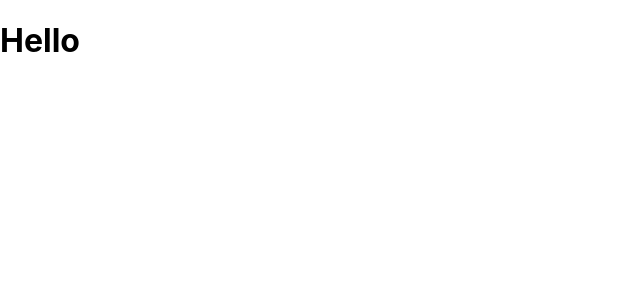
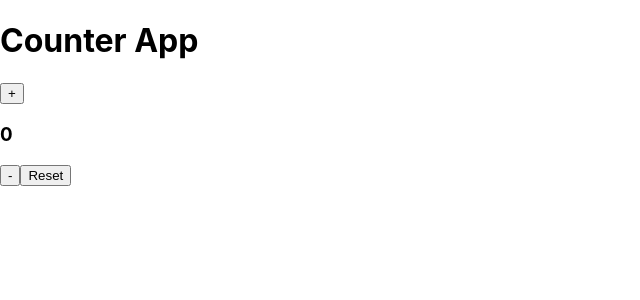
Before and after one commit to AnirbanDutta22/React-Assignments, a React (Create React App) app: page / in a window 1280 px wide. Shown: the top 300 px of the page, without its empty margins (0-640 px from the left). Built offline with nearby package versions, Linux system fonts and the light colour scheme.

Commit message:
Counter app ready

```diff
--- a/src/Assignments/Counter.js
+++ b/src/Assignments/Counter.js
@@ -1,5 +1,29 @@
-export default function Counter(){
-    return(
-        <h1>Hello</h1>
+import React,{useState} from "react";
+
+export default function Counter() {
+    const [count,setCount] = useState(0);
+
+    const countIncrement = (e)=>{
+        setCount(count+1);
+    }
+    const countDecrement = (e)=>{
+        setCount(count-1);
+    }
+    const countReset = (e)=>{
+        setCount(0);
+    }
+
+    let result = count==5?true:false;
+    let result2 = count==-5?true:false;
+    return (
+        <>
+            <h1 className="heading">Counter App</h1>
+            <div className="appArea">
+                <button className="btn" onClick={countIncrement} disabled={result}>+</button>
+                <h3>{count}</h3>
+                <button className="btn" onClick={countDecrement} disabled={result2}>-</button>
+                <button className="btn" onClick={countReset}>Reset</button>
+            </div>
+        </>
     );
 }
```
Also changed, not shown: src/App.css (deleted, +0 -38 lines), src/reportWebVitals.js (deleted, +0 -13 lines), src/setupTests.js (deleted, +0 -5 lines), src/style.css (added, +7 -0 lines), src/logo.svg (deleted), 1 other file (tests, documents, lock files or other folders).
